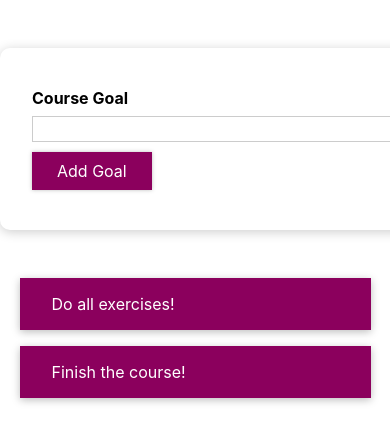
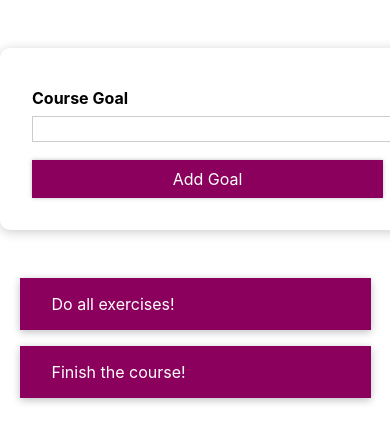
Before and after one commit to ArekeL/course_goal_app, a React (Create React App) app: page / in a window 390 px wide. Shown: the top 442 px of the page. Built offline with nearby package versions, Linux system fonts and the light colour scheme.

Commit message:
Adding css - Styled Components - Dynamic Props and Media Queries

```diff
--- a/src/components/CourseGoals/CourseInput/CourseInput.css
+++ b/src/components/CourseGoals/CourseInput/CourseInput.css
@@ -1,4 +1,4 @@
-.form-control {
+/* .form-control {
 	margin: 0.5rem 0;
 }
 
@@ -29,4 +29,4 @@
 }
 .form-control.invalid label {
 	color: red;
-}
+} */
--- a/src/components/CourseGoals/CourseInput/CourseInput.js
+++ b/src/components/CourseGoals/CourseInput/CourseInput.js
@@ -2,7 +2,44 @@
 
 import Button from "../../UI/Button";
 
+import styled from "styled-components";
+
 import "./CourseInput.css";
+
+const FormControl = styled.div`
+	margin: 0.5rem 0;
+
+	& label {
+		font-weight: bold;
+		display: block;
+		margin-bottom: 0.5rem;
+		color: ${(props) => (props.invalid ? "red" : "black")};
+	}
+
+	& input {
+		display: block;
+		width: 100%;
+		border: 1px solid ${(props) => (props.invalid ? "red" : "#ccc")};
+		background: ${(props) => (props.invalid ? "#fad0ec" : "transparent")};
+		font: inherit;
+		line-height: 1.5rem;
+		padding: 0 0.25rem;
+	}
+
+	& input:focus {
+		outline: none;
+		background: #fad0ec;
+		border-color: #8b005d;
+	}
+
+	// &.invalid input {
+	// 	border-color: red;
+	// 	background-color: #f7e5e5;
+	// }
+	// &.invalid label {
+	// 	color: red;
+	// }
+`;
 
 const CoursInput = (props) => {
 	const [enteredValue, setEnteredValue] = useState("");
@@ -27,11 +64,11 @@
 	};
 	return (
 		<form onSubmit={handleFormeSubmit}>
-			<div className={`form-control ${!isValid ? "invalid" : ""}`}>
+			<FormControl invalid={!isValid}>
 				<label>Course Goal</label>
 				<input type='text' onChange={handleGoalInputChange} />
-				<Button type='Submit'>Add Goal</Button>
-			</div>
+			</FormControl>
+			<Button type='Submit'>Add Goal</Button>
 		</form>
 	);
 };
--- a/src/components/UI/Button.css
+++ b/src/components/UI/Button.css
@@ -1,4 +1,4 @@
-.button {
+/* .button {
 	margin-top: 10px;
 	font: inherit;
 	padding: 0.5rem 1.5rem;
@@ -18,4 +18,4 @@
 	background: #ac0e77;
 	border-color: #ac0e77;
 	box-shadow: 0 0 8px rgba(0, 0, 0, 0.26);
-}
+} */
--- a/src/components/UI/Button.js
+++ b/src/components/UI/Button.js
@@ -1,6 +1,7 @@
 import styled from "styled-components";
 
 const Button = styled.button`
+	width: 100%;
 	margin-top: 10px;
 	font: inherit;
 	padding: 0.5rem 1.5rem;
@@ -9,6 +10,10 @@
 	background: #8b005d;
 	box-shadow: 0 0 4px rgba(0, 0, 0, 0.26);
 	cursor: pointer;
+
+	@media (min-width: 768px) {
+		width: auto;
+	}
 
 	&:focus {
 		outline: none;
```
